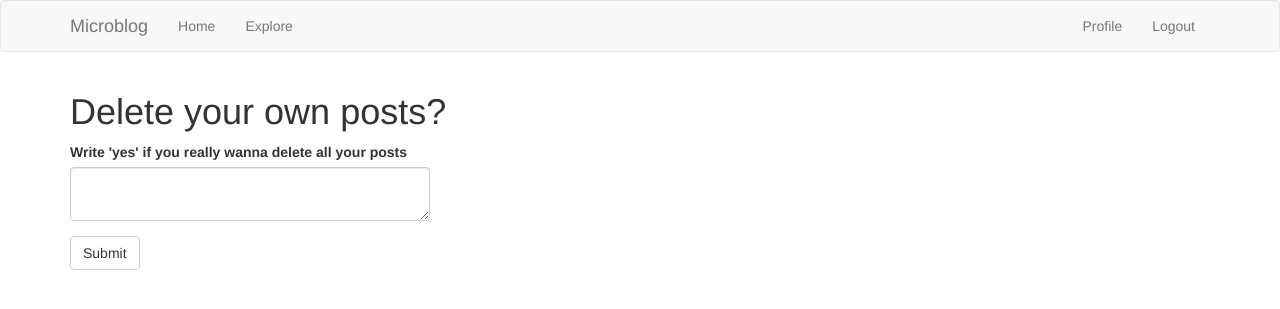
After one commit to JumpHoysteria/Microblog_Flask, a Flask app: a page that uses app/templates/delete_own_posts.html in a window 1280 px wide. The commit adds this page. Shown: the top 309 px of the page. Run offline with Flask 2, Linux system fonts and the light colour scheme; the visitor is signed in with stand-in values (Sample User, id 1); data comes from the database, SQL or seed files in the repository; some libraries are stand-ins or nearby versions.

Commit message:
Own little feature
Implemented feature that user can delete all their own and only their own posts from their own profile-page. Accessing directly from URL, checks if authenticated user is actually the affected user.

```diff
--- a/app/forms.py
+++ b/app/forms.py
@@ -13,6 +13,11 @@ class LoginForm(FlaskForm):
 
 class PostForm(FlaskForm):
     post = TextAreaField('Say something', validators=[
+        DataRequired(), Length(min=1, max=140)])
+    submit = SubmitField('Submit')
+
+class DeleteForm(FlaskForm):
+    decision = TextAreaField('Write \'yes\' if you really wanna delete all your posts', validators=[
         DataRequired(), Length(min=1, max=140)])
     submit = SubmitField('Submit')
 
--- a/app/routes.py
+++ b/app/routes.py
@@ -6,7 +6,7 @@ from app import app
 from app import db
 from flask import render_template, flash, redirect, url_for
 from app.forms import LoginForm, EditProfileForm, RegistrationForm
-from app.forms import ResetPasswordForm, PostForm, ResetPasswordRequestForm
+from app.forms import ResetPasswordForm, PostForm, ResetPasswordRequestForm, DeleteForm
 from app.email import send_password_reset_email
 
 from flask_login import current_user, login_user
@@ -66,7 +66,34 @@ def follow(username):
     db.session.commit()
     flash('You are following {}!'.format(username))
     return redirect(url_for('user', username=username))
+#START
+@app.route('/d/<username>', methods=['GET', 'POST'])
+@login_required
+def delete_own_posts(username):
+    user = User.query.filter_by(username = username).first()
+    if current_user != user:
+        flash('You cannot delete the post history of someone else')
+        return redirect(url_for('index'))
+    #Here only if it's you that wants to come here.
+    form = DeleteForm()
+    if form.validate_on_submit():
+        string = 'yes'
+        if form.decision.data == string:
+            #delete and commit and redirect
+            own = Post.query.filter_by(user_id=user.id)
+            if own.count() == 0:
+                flash('Nothing to delete anymore!')
+                return redirect(url_for('user', username = username))
+            for p in own:
+                db.session.delete(p)
+            db.session.commit()
+            flash('All your posts have been deleted!')
+            return redirect(url_for('user', username = username))
+        flash('Glad you didn\'t delete!')
+        return redirect(url_for('user', username = username))
+    return render_template('delete_own_posts.html', form = form)
 
+#END
 
 @app.route('/reset_password/<token>', methods=['GET', 'POST'])
 def reset_password(token):
--- /dev/null
+++ b/app/templates/delete_own_posts.html
@@ -0,0 +1,11 @@
+{% extends "base.html" %}
+{% import 'bootstrap/wtf.html' as wtf %}
+
+{% block app_content %}
+    <h1>Delete your own posts?</h1>
+    <div class="row">
+        <div class="col-md-4">
+            {{ wtf.quick_form(form) }}
+        </div>
+    </div>
+{% endblock %}
--- a/app/templates/user.html
+++ b/app/templates/user.html
@@ -11,6 +11,7 @@
                 <p>{{ user.followers.count() }} followers, {{ user.followed.count() }} following.</p>
                 {% if user == current_user %}
                 <p><a href="{{ url_for('edit_profile') }}">Edit your profile</a></p>
+                <p><a href="{{ url_for('delete_own_posts', username=user.username) }}">Delete all your posts</a></p>
                 {% elif not current_user.is_following(user) %}
                 <p><a href="{{ url_for('follow', username=user.username) }}">Follow</a></p>
                 {% else %}
```
